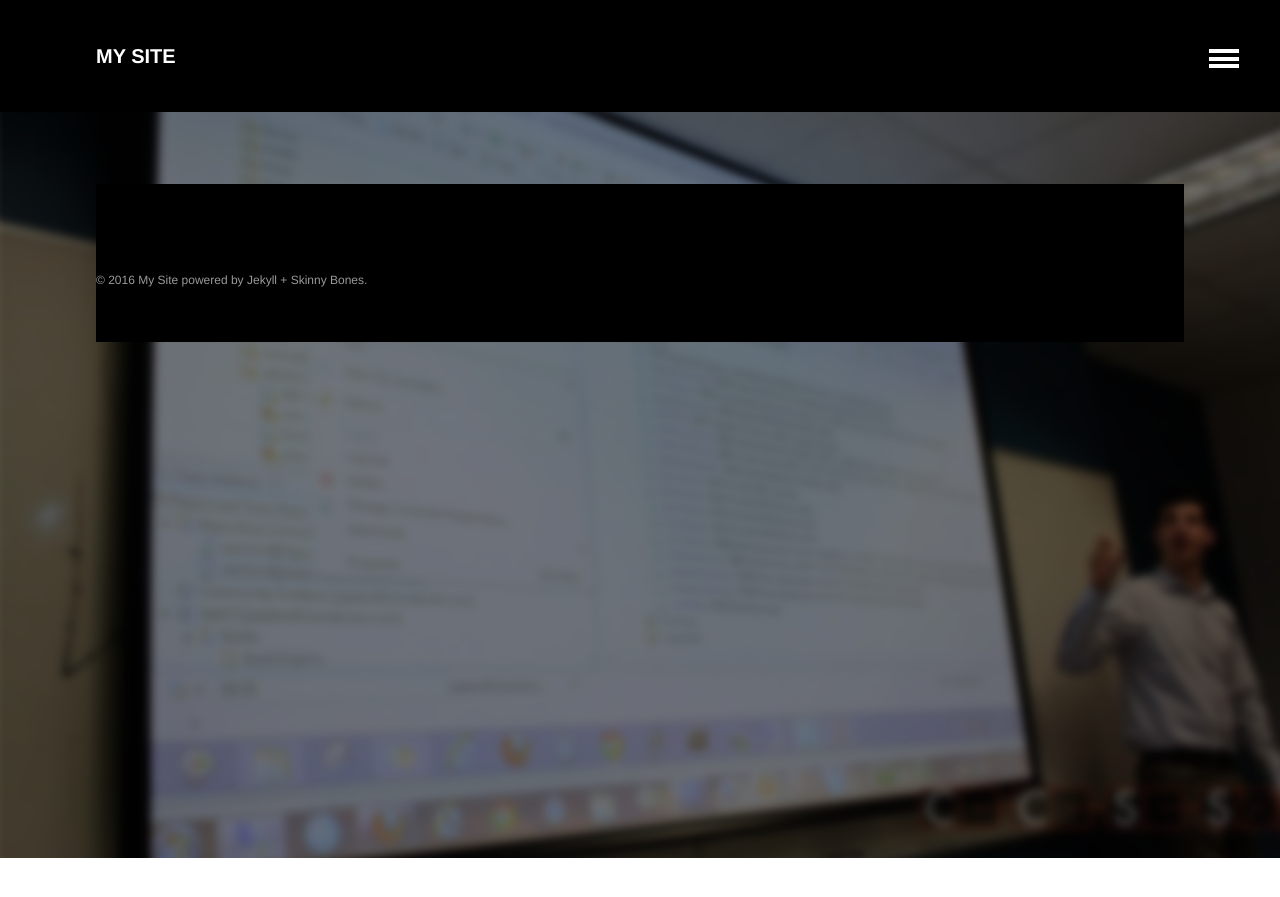
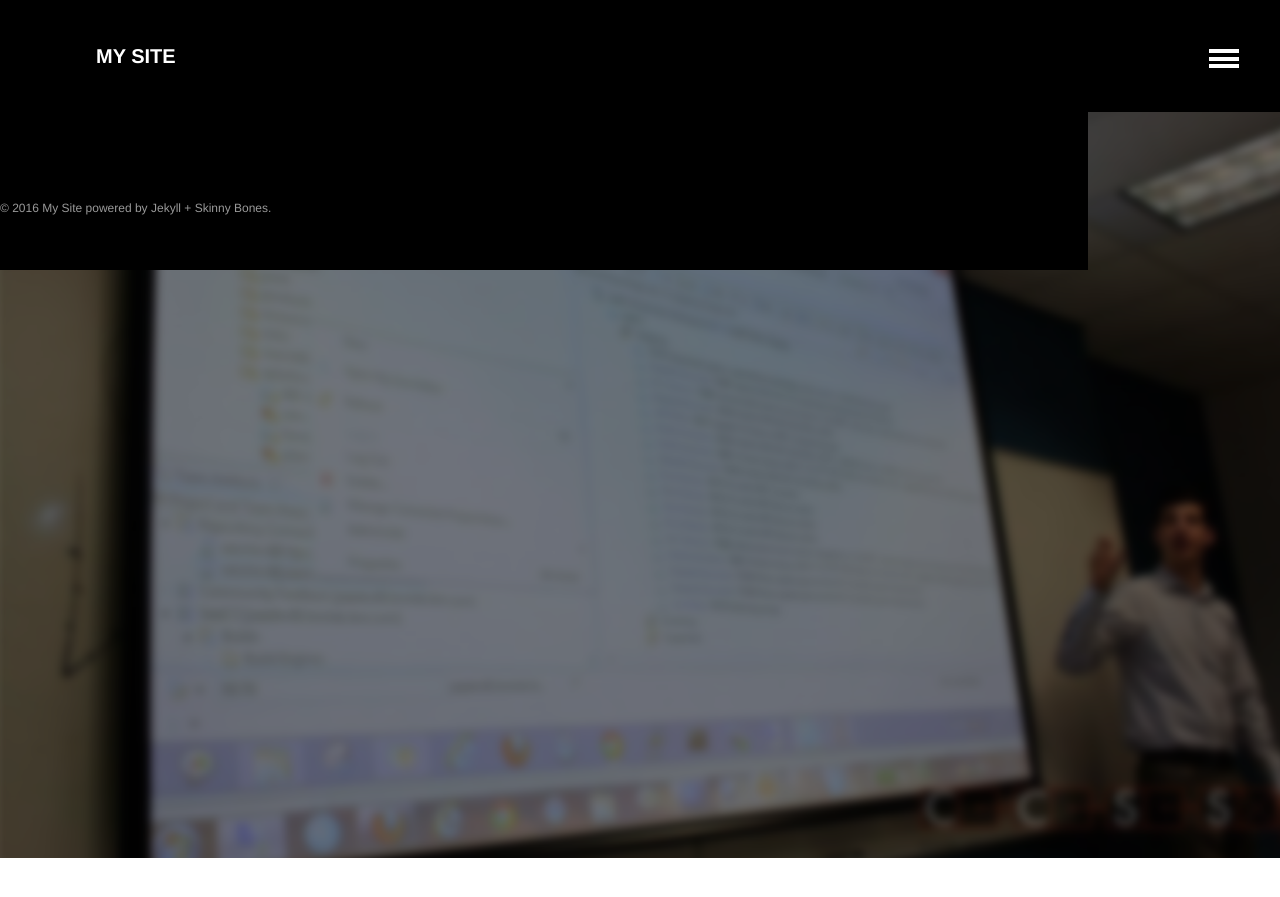
Before and after one commit to brittnylapierre/ccss_web, a Jekyll site: the page built from index.md, in a window 1280 px wide. Shown: the top 897 px of the page. Built offline with Jekyll 4.4.1, drawn with Linux system fonts in a browser that asks for light colours.

Commit message:
Updated _layout.scss

```diff
--- a/_sass/_layout.scss
+++ b/_sass/_layout.scss
@@ -357,5 +357,8 @@
 	}
     background-color: black;
     width: 100%;
+    margin: 0;
+    right: 0;
+    left: 0;
     bottom: 0;
 }
```
